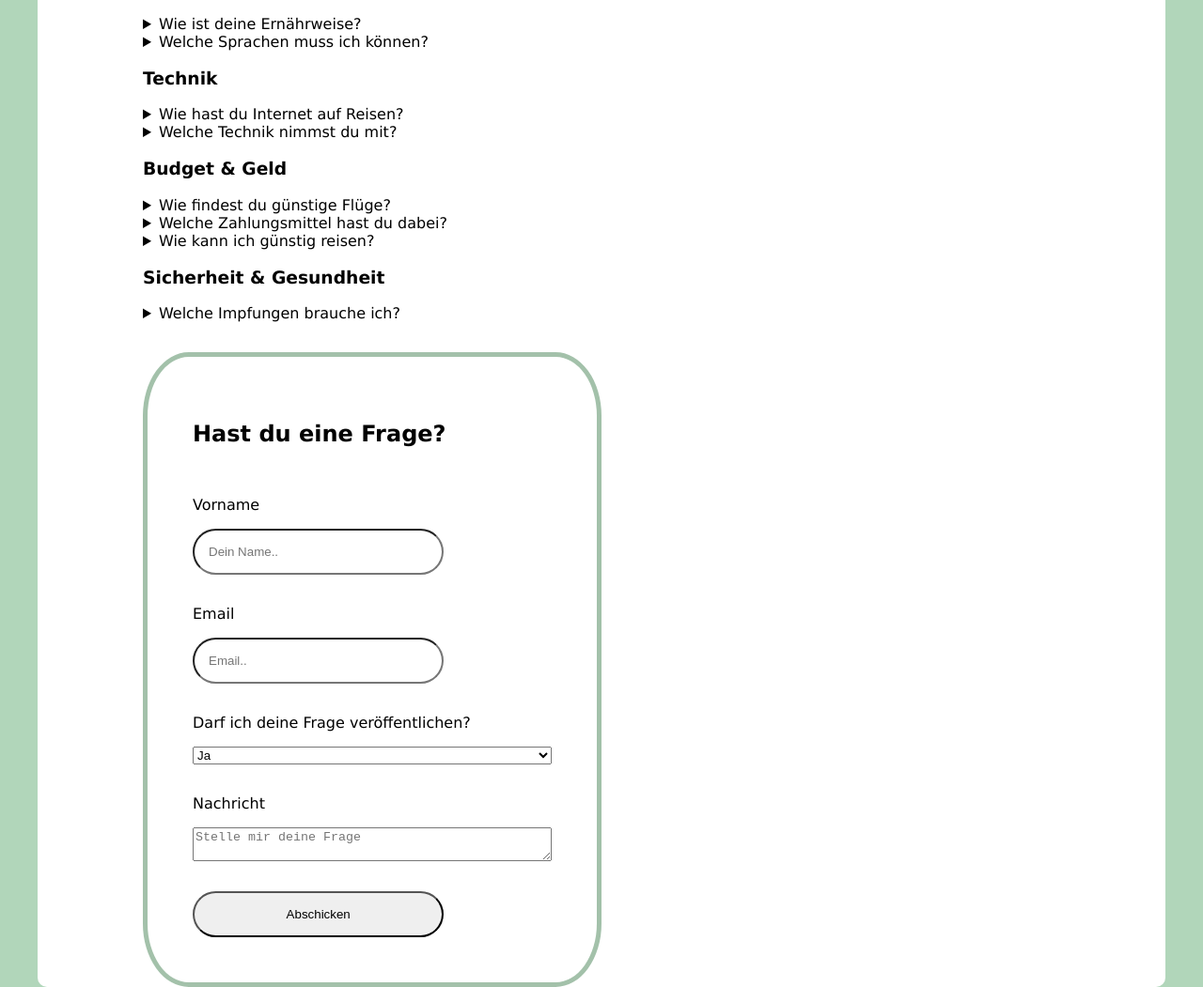
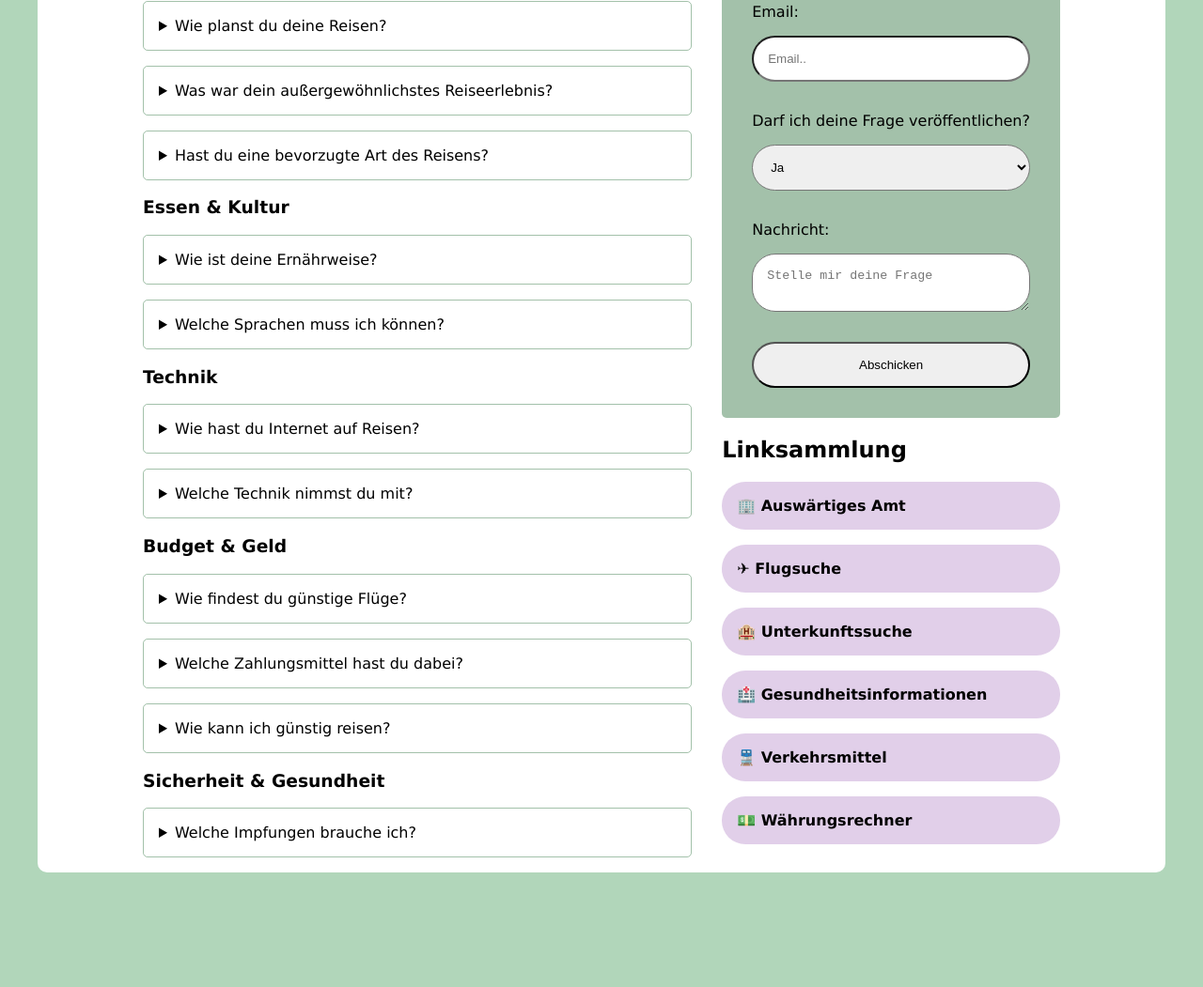
Before and after one commit to IU-Webprogrammierung/web-programmierung-annikarossel-ux, a plain HTML site: page FAQ.html in a window 1280 px wide. Shown: the part 407-1458 px from the top of the page at 94% size. After the commit the page ends 1368 px from the top, so only its background shows below. Drawn offline with Linux system fonts and the light colour scheme.

Commit message:
Responsive Darstellung FAQ Seite - Erstellen neues CSS file für FAQ Seite - Einfügen Linksammlung

```diff
--- /dev/null
+++ b/CSS/FAQ.css
@@ -0,0 +1,86 @@
+ /* Allgemeine Control Anweisungen */
+ input {
+    width: 100%;
+}
+
+/* Kontaktformular*/
+ .QuestionForm {
+     display: flex; /* Flexbox */
+     flex-direction: column; /* Vertikale Anordnung */
+     gap: 2rem; /* Abstand zwischen Elementen */
+     border-radius: 5px;
+     padding: 2rem;
+     background-color: #62956e95;
+ }
+
+/* Einzelne Label/Input Paare in Kontaktformular*/
+ .InputSection {
+     display: flex;
+     flex-direction: column;
+     gap: 1rem;
+ }
+
+  /* Eingabefelder Kontaktformular */
+.MessageBox,
+.QuestionSelect {
+    border-radius: 25px;
+    padding: 15px;
+}
+
+/* Ausklappbare Fragen/Antworten */
+ details {
+     border: 1px solid #62956e95;
+     border-radius: 5px;
+     padding: 1rem;
+     margin-bottom: 1rem;
+ }
+
+/* Ausgeklappte Fragen/Antworten */
+ details[open] {
+     background-color: #7ab98995;
+ }
+
+/* Linksammlung */
+.LinkItem {
+    background-color: #e1cfe9;
+    padding: 1rem;
+    font-weight: bold;
+    border-radius: 25px;
+    display: block;          /* Link zu einem Block-Element */
+    width: 100%;
+    margin-top: 1rem;
+    overflow-wrap: break-word; /* Automatisches Umbrechen von zu langen Wörtern */
+    hyphens: auto; /* Silbentrennung */
+}
+
+
+/* Mobile */
+ @media screen and (max-width: 786px) {
+    .Container {
+        padding-bottom: 1rem;
+    }
+ }
+
+ /* Tablet */
+ @media screen and (min-width: 787px) and (max-width: 1200px) {
+    .Container {
+        display: grid; /* Grid Layout */
+        grid-template-columns: 1fr; /* Anzahl Spalten Grid */
+        gap: 3rem; /* Abstand zwischen Grid Elementen */
+        padding-bottom: 2rem;
+    }
+
+    .ContactLinks {
+        display: grid;
+        grid-template-columns: 1fr 1fr;
+        gap: 1rem;
+    }
+ }
+/* Desktop */
+ @media screen and (min-width: 1201px) {
+    .Container {
+        display: grid;
+        grid-template-columns: 2fr auto;
+        gap: 2rem;
+    }
+ }
--- a/CSS/style.css
+++ b/CSS/style.css
@@ -144,25 +144,6 @@ a {
     border-radius: 5px;
 }
 
-
- /* FAQ Page */
-.QuestionForm {
-    display: flex;
-    flex-direction: column;
-    gap: 2rem;
-    width:50%;
-    border: 5px solid #62956e95;
-    border-radius: 10%;
-    padding: 3rem;
-}
-
-.InputSection {
-    display: flex;
-    flex-direction: column;
-    gap: 1rem;
-}
-
-
  /* Navigation Bar */
 
  @media screen and (max-width: 786px) {
--- a/FAQ.html
+++ b/FAQ.html
@@ -6,6 +6,7 @@
     <meta name="viewport" content="width=device-width, initial-scale=1.0" />
     <title>FAQ</title>
     <link rel="stylesheet" href="CSS/style.css">
+    <link rel="stylesheet" href="CSS/FAQ.css">
 </head>
 
 <body class="body">
@@ -20,7 +21,7 @@
                 <a href="javascript:void(0);" class="icon" onclick="createResponsiveNavigation()">&#9776;</a>
             </nav>
         </header>
-
+        <div class="Container">
             <div class="FAQSection">
                 <h2>Frequently Asked Questions</h2>
                 <h3>Reiseplanung &amp; Tipps</h3>
@@ -31,89 +32,119 @@
                 </details>
                 <details>
                     <summary>Wie wählst du deine Reiseziele aus?</summary>
-                <p>Das kommt immer ganz drauf an - manchmal entscheidet meine Reisebegleitung, manchmal kommt es auf die
+                    <p>Das kommt immer ganz drauf an - manchmal entscheidet meine Reisebegleitung, manchmal kommt es auf
+                        die
                         Reisezeit an. Aktuelle Trends spielen für mich aber auch eine Rolle.</p>
                 </details>
                 <details>
                     <summary>Wie planst du deine Reisen?</summary>
-                <p>Ich markiere mir meist alle Aktivitäten und Orte die ich sehen möchte auf Google Maps und erstelle
+                    <p>Ich markiere mir meist alle Aktivitäten und Orte die ich sehen möchte auf Google Maps und
+                        erstelle
                         eine Word Datei mit einem Ablaufplan.</p>
                 </details>
                 <details>
                     <summary>Was war dein außergewöhnlichstes Reiseerlebnis?</summary>
-                <p>Da ich ein riesiger Schildkrötenliebhaber bin, war für mich das Erlebnis eine Schildkröte beim brüten
+                    <p>Da ich ein riesiger Schildkrötenliebhaber bin, war für mich das Erlebnis eine Schildkröte beim
+                        brüten
                         in Costa Rica zu sehen, einzigartig.</p>
                 </details>
                 <details>
                     <summary>Hast du eine bevorzugte Art des Reisens?</summary>
-                <p>Ich bevorzuge immer neue Dinge zu erleben und besuche eigentlich keinen Ort zweimal. Vorallem liebe
+                    <p>Ich bevorzuge immer neue Dinge zu erleben und besuche eigentlich keinen Ort zweimal. Vorallem
+                        liebe
                         ich Naturreisen.</p>
                 </details>
                 <h3>Essen &amp; Kultur</h3>
                 <details>
                     <summary>Wie ist deine Ernährweise?</summary>
-                <p>Ich ernähre micht vegetarisch und hatte bisher in keinem Land wirkliche Probleme damit. In einigen Ländern ist es einfacher auf eine spezielle Ernährweise zu achten als in anderen. </p>
+                    <p>Ich ernähre micht vegetarisch und hatte bisher in keinem Land wirkliche Probleme damit. In
+                        einigen Ländern ist es einfacher auf eine spezielle Ernährweise zu achten als in anderen. </p>
                 </details>
                 <details>
                     <summary>Welche Sprachen muss ich können?</summary>
-                <p>Mit Englisch kommt man eigentlich immer gut aus. Ansonsten gibt es ja auch noch diverse Übersetzungsapps. </p>
+                    <p>Mit Englisch kommt man eigentlich immer gut aus. Ansonsten gibt es ja auch noch diverse
+                        Übersetzungsapps. </p>
                 </details>
                 <h3>Technik</h3>
                 <details>
                     <summary>Wie hast du Internet auf Reisen?</summary>
-                <p>Im europäische Ausland kann man den internetvertrag ganz einfach, wie gewohnt weiternutzen. Im außereuropäischen Ausland kaufe ich mir meist vor Ort eine Sim Karte oder nutze eine eSim Karte. </p>
+                    <p>Im europäische Ausland kann man den internetvertrag ganz einfach, wie gewohnt weiternutzen. Im
+                        außereuropäischen Ausland kaufe ich mir meist vor Ort eine Sim Karte oder nutze eine eSim Karte.
+                    </p>
                 </details>
                 <details>
                     <summary>Welche Technik nimmst du mit?</summary>
-                <p>Da ich keine professionellen Fotos mache, reise ich immer mit leichtem Technikgepäck. Genaueres findet ihr in den Reisepacklisten. Allgemein habe ich nur mein Smartphone und eine Powerbank dabei.</p>
+                    <p>Da ich keine professionellen Fotos mache, reise ich immer mit leichtem Technikgepäck. Genaueres
+                        findet ihr in den Reisepacklisten. Allgemein habe ich nur mein Smartphone und eine Powerbank
+                        dabei.</p>
                 </details>
                 <h3>Budget &amp; Geld</h3>
                 <details>
                     <summary>Wie findest du günstige Flüge?</summary>
-                <p>bei Flügen schaue ich immer über einen längeren Zeitraum und möglichst früh, wie die Flugpreise sind. Es kann sich auch lohnen, von einem Flughafen weiter entfernt zu fliegen. Ich schaue meist im Umkreis von 300km.</p>
+                    <p>bei Flügen schaue ich immer über einen längeren Zeitraum und möglichst früh, wie die Flugpreise
+                        sind. Es kann sich auch lohnen, von einem Flughafen weiter entfernt zu fliegen. Ich schaue meist
+                        im Umkreis von 300km.</p>
                 </details>
                 <details>
                     <summary>Welche Zahlungsmittel hast du dabei?</summary>
-                <p>Ich habe immer etwas Euro als Bargeld und hebe mir vor Ort an einem Geldautomaten Bargeld ab. Falls eine Karte mal nicht funktioniert ist man dann nicht ganz aufgeschmissen. Ansonsten habe ich eine Kreditkarte immer dabei.</p>
+                    <p>Ich habe immer etwas Euro als Bargeld und hebe mir vor Ort an einem Geldautomaten Bargeld ab.
+                        Falls eine Karte mal nicht funktioniert ist man dann nicht ganz aufgeschmissen. Ansonsten habe
+                        ich eine Kreditkarte immer dabei.</p>
                 </details>
                 <details>
                     <summary>Wie kann ich günstig reisen?</summary>
-            <p>Da ich keinen Luxusurlaub mache, schaue ich immer, dass Unterkünfte nicht über 100€ pro Nacht kosten. Das ist natürlich in manchen Ländern einfacher als in anderen. Allgemein nutze ich einheimische Transportmittel und gehe in kleinere Essensgeschäfte oder versorge mich selbst in meiner Unterkunft.</p>
+                    <p>Da ich keinen Luxusurlaub mache, schaue ich immer, dass Unterkünfte nicht über 100€ pro Nacht
+                        kosten. Das ist natürlich in manchen Ländern einfacher als in anderen. Allgemein nutze ich
+                        einheimische Transportmittel und gehe in kleinere Essensgeschäfte oder versorge mich selbst in
+                        meiner Unterkunft.</p>
                 </details>
                 <h3>Sicherheit &amp; Gesundheit</h3>
                 <details>
                     <summary>Welche Impfungen brauche ich?</summary>
-                <p>Ich schaue immer auf der Seite des Auswärtigen Amtes welche Empfehlungen es gibt und mache einen Termin bei Hausärzt:innen oder Tropenmediziner:innen.</p>
+                    <p>Ich schaue immer auf der Seite des Auswärtigen Amtes welche Empfehlungen es gibt und mache einen
+                        Termin bei Hausärzt:innen oder Tropenmediziner:innen.</p>
                 </details>
             </div>
-
-        <div>
-            <form class ="QuestionForm" action="">
+            <div class="ContactLinks">
+                <div class="contactForm">
+                    <form class="QuestionForm" action="">
                         <h2>Hast du eine Frage?</h2>
                         <div class="InputSection">
-                <label id="Vorname" for="name">Vorname</label>
+                            <label id="Vorname" for="name">Vorname:</label>
                             <input type="text" name="firstname" aria-labelledby="Vorname" placeholder="Dein Name..">
                         </div>
                         <div class="InputSection">
-                <label id="email" for="email">Email</label>
+                            <label id="email" for="email">Email:</label>
                             <input type="text" name="email" aria-labelledby="email" placeholder="Email..">
                         </div>
 
                         <div class="InputSection">
                             <label id="consent" for="consent">Darf ich deine Frage veröffentlichen?</label>
-                <select aria-labelledby="consent" name="consent">
+                            <select class="QuestionSelect" aria-labelledby="consent" name="consent">
                                 <option value="Ja">Ja</option>
                                 <option value="Nein">Nein</option>
                             </select>
                         </div>
                         <div class="InputSection">
-                <label id="Nachricht" for="message">Nachricht</label>
-                <textarea id="message" name="message" aria-labelledby="Nachricht" placeholder="Stelle mir deine Frage"></textarea>
+                            <label id="Nachricht" for="message">Nachricht:</label>
+                            <textarea class="MessageBox" id="message" name="message" aria-labelledby="Nachricht"
+                                placeholder="Stelle mir deine Frage"></textarea>
                         </div>
                         <input type="submit" value="Abschicken" />
 
                     </form>
+                </div>
 
+                <div class="LinkCollection">
+                    <h2>Linksammlung</h2>
+                    <a class="LinkItem" href="https://www.auswaertiges-amt.de/" aria-label="Gehe zu Auswärtiges Amt">&#x1F3E2; Auswärtiges Amt</a>
+                    <a class="LinkItem" href="https://www.check24.de/" aria-label="Gehe zu Check24">&#x2708; Flugsuche</a>
+                    <a class="LinkItem" href="https://www.booking.com/" aria-label="Gehe zu booking.com">&#x1F3E8; Unterkunftssuche</a>
+                    <a class="LinkItem" href="https://www.who.int/" aria-label="Gehe zu who">&#x1F3E5; Gesundheitsinformationen</a>
+                    <a class="LinkItem" href="https://www.rome2rio.com/" aria-label="Gehe zu Rome2Rio">&#x1F686; Verkehrsmittel</a>
+                    <a class="LinkItem" href="https://www.oanda.com/" aria-label="Gehe zu oanda.com">&#x1F4B5; Währungsrechner</a>
+                </div>
+            </div>
         </div>
     </div>
 </body>
```
Lines whose indentation alone changed are shown as unchanged.
